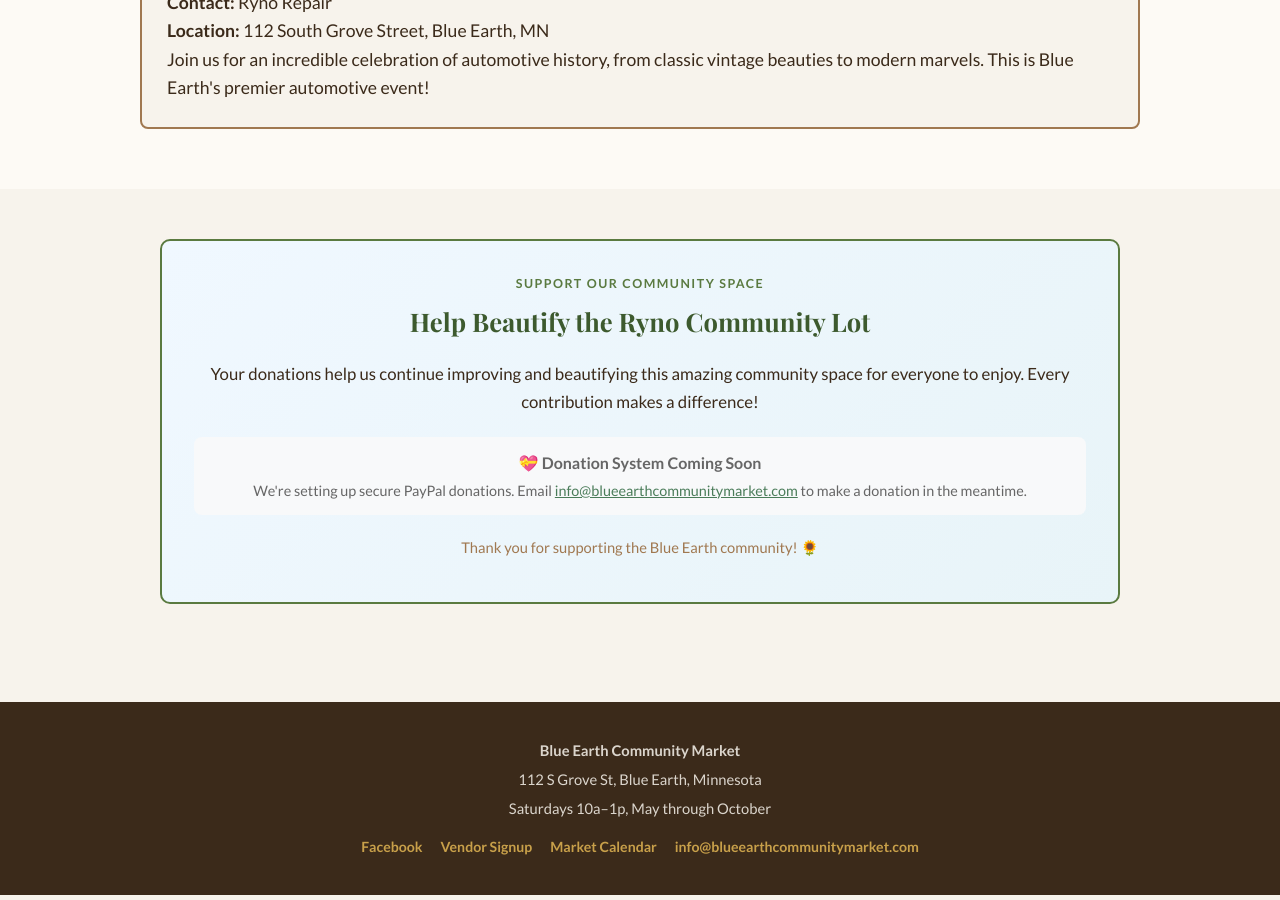
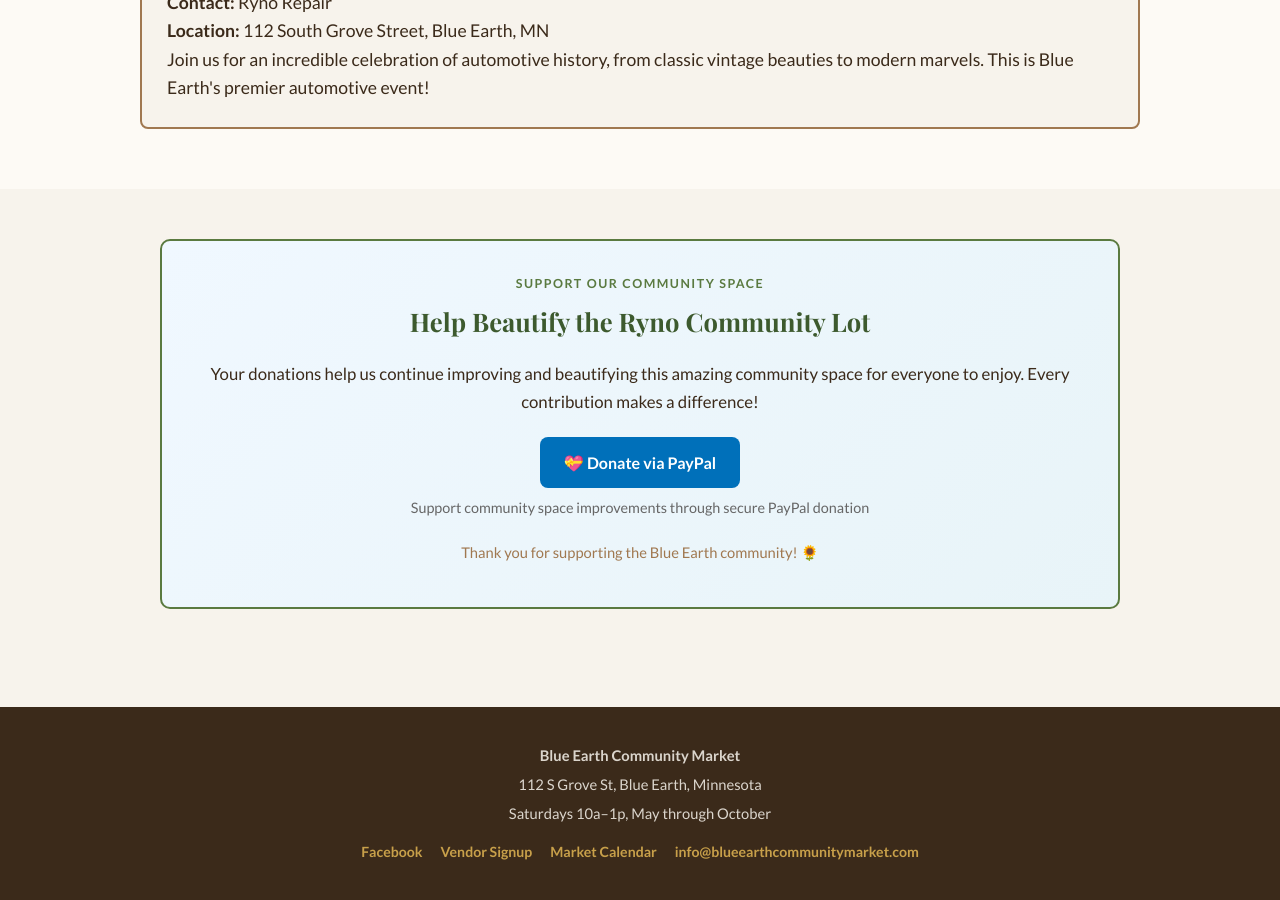
Before and after one commit to blueearthcommunitymarket/blueearthcommunitymarket.github.io, a Jekyll site: the page built from hi-way-motorfest/index.html, in a window 1280 px wide and 900 px high, scrolled down 1646 px. Built offline with Jekyll 4.4.1, drawn with Linux system fonts in a browser that asks for light colours; some web fonts are replaced.

Commit message:
Implement verified PayPal business donation link from Morgan
- Use https://www.paypal.biz/rynorepair (verified by Morgan 2026-04-02)
- PayPal business profile link (not personal paypal.me)
- Tested and confirmed working before implementation
- Updates all three community pages: Ryno Food Lot, Rockin' Roll-In, Hi-Way Motorfest
- Proper verification process followed this time

```diff
--- a/hi-way-motorfest/index.html
+++ b/hi-way-motorfest/index.html
@@ -224,10 +224,10 @@
 
         <!-- PayPal Donation Button -->
         <div style="margin: 20px 0;">
-            <p style="background-color: #f8f9fa; padding: 12px; border-radius: 8px; text-align: center; color: #666;">
-                💝 <strong>Donation System Coming Soon</strong><br>
-                <span style="font-size: 0.9rem;">We're setting up secure PayPal donations. Email <a href="mailto:info@blueearthcommunitymarket.com" style="color: #4a7c59;">info@blueearthcommunitymarket.com</a> to make a donation in the meantime.</span>
-            </p>
+            <a href="https://www.paypal.biz/rynorepair" target="_blank" style="background-color: #0070ba; color: white; padding: 12px 24px; border-radius: 8px; text-decoration: none; font-weight: bold; display: inline-block;">
+                💝 Donate via PayPal
+            </a>
+            <p style="font-size: 0.9rem; color: #666; margin-top: 8px;">Support community space improvements through secure PayPal donation</p>
         </div>
 
         <p style="margin-top: 16px; font-size: 0.92rem; color: var(--brown-light);">Thank you for supporting the Blue Earth community! 🌻</p>
```
Also changed, not shown: ryno-food-lot/index.html (+4 -4 lines), rynos-rockin-roll-in/index.html (+4 -4 lines).
